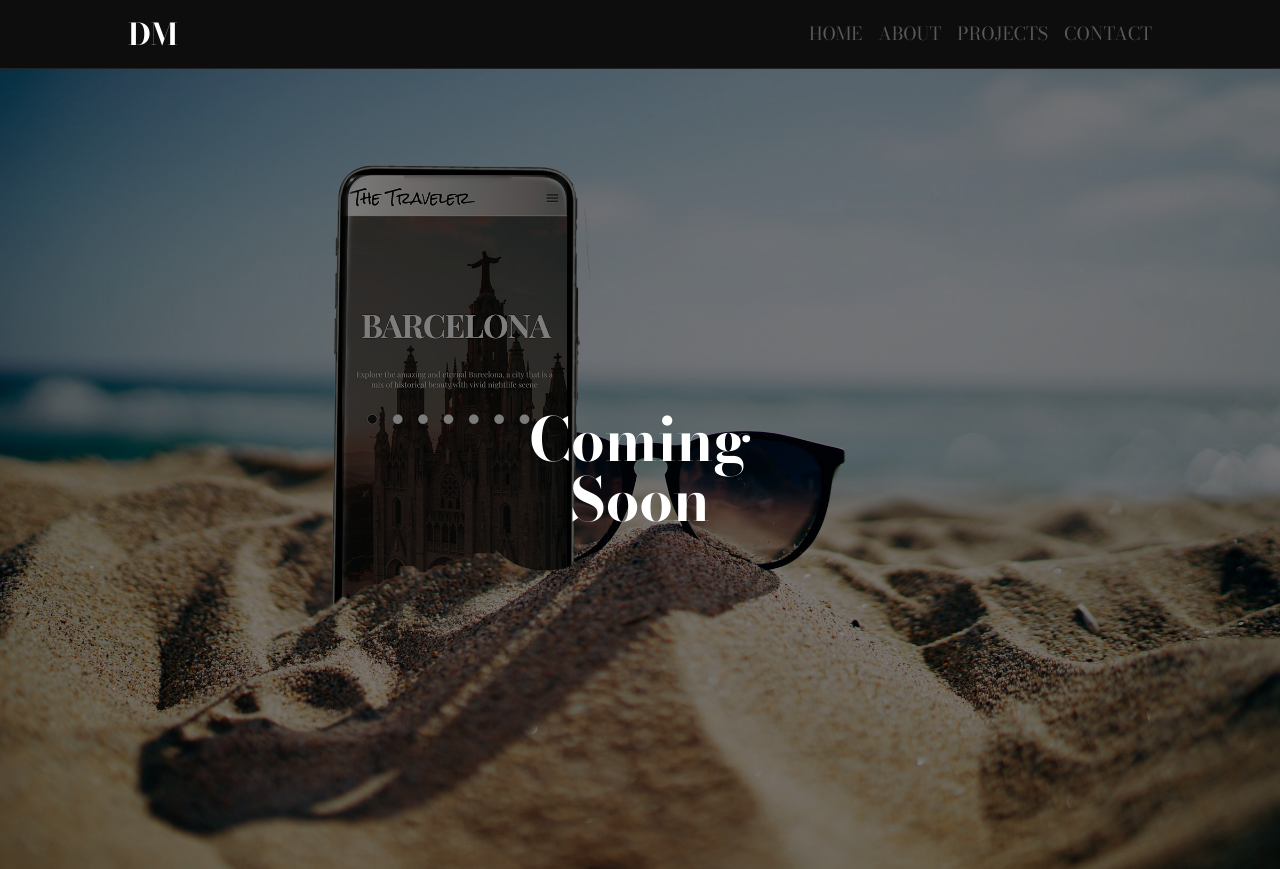
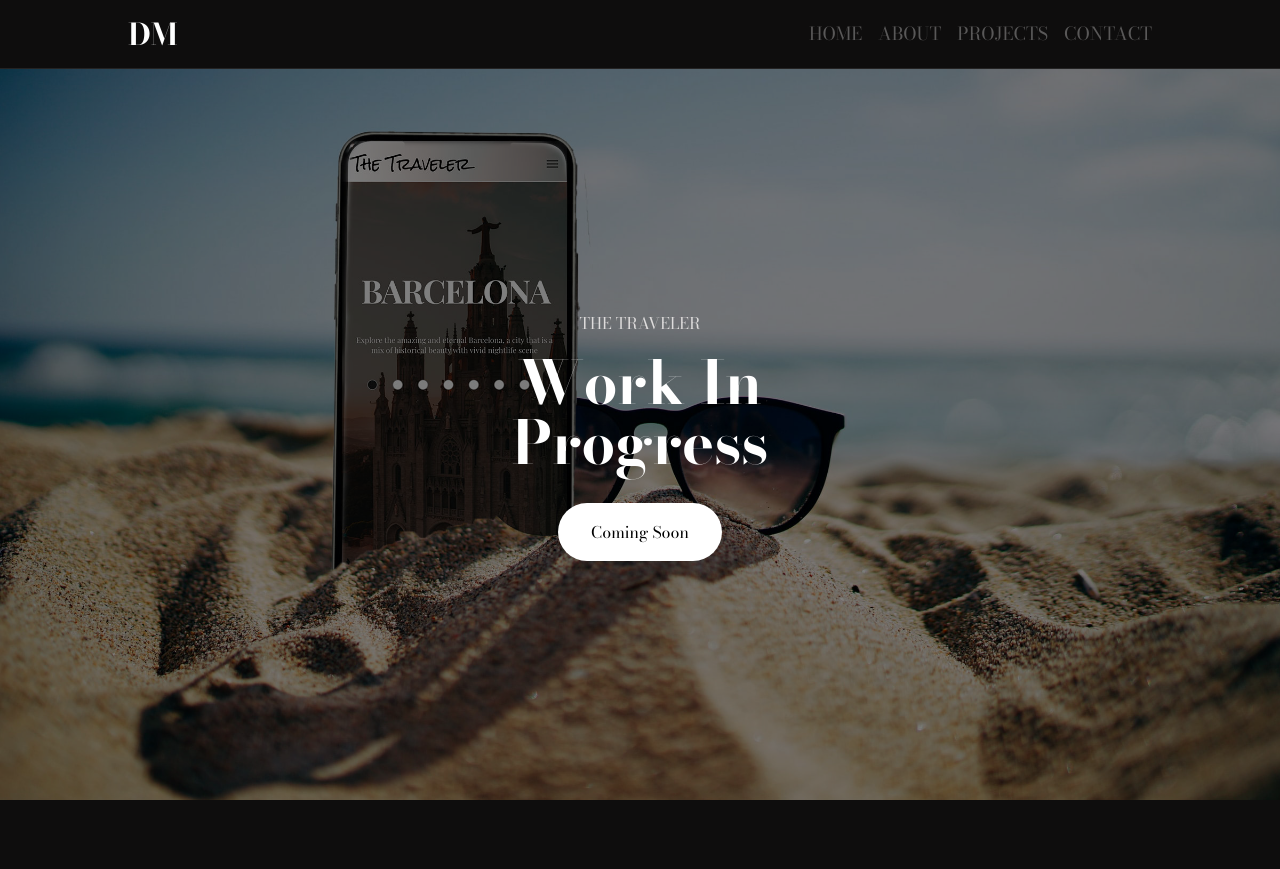
Before and after one commit to DarkoM996/nextjs-portfolio, a Next.js app: page /projects/travelwebsite in a window 1280 px wide. After the commit the page ends 800 px from the top, so only its background shows below. Built offline with nearby package versions, Linux system fonts and the light colour scheme.

Commit message:
Links in Contact done + case studies

```diff
--- a/app/contact/page.jsx
+++ b/app/contact/page.jsx
@@ -45,30 +45,33 @@ const page = () => {
               Email
             </button>
             <button className="px-8 py-4 rounded-3xl ring-1 ring-[#a59f9f] bg-black ">
-              Phone
+              <a href="https://www.linkedin.com/in/darko-mihajlovski-1bb4701b7">
+                LinkedIn
+              </a>
             </button>
           </div>
           {/* Social Media */}
           <div className="flex gap-4">
             <div className="p-4 text-2xl">
+              <a href="https://github.com/DarkoM996/nextjs-portfolio">
                 <p>
                   <FaGithub />
                 </p>
+              </a>
             </div>
             <div className="p-4 text-2xl">
+              <a href="https://dribbble.com/DarkoM_0-10">
                 <p>
                   <FaDribbble />
                 </p>
+              </a>
             </div>
             <div className="p-4 text-2xl">
+              <a href="https://www.behance.net/darkomihajlo">
                 <p>
                   <FaBehance />
                 </p>
-            </div>
-            <div className="p-4 text-2xl">
-              <p>
-                <FaLinkedinIn />
-              </p>
+              </a>
             </div>
           </div>
         </div>
--- a/app/projects/page.jsx
+++ b/app/projects/page.jsx
@@ -45,7 +45,7 @@ const page = () => {
         <ProjectItem
           title="Construction Website"
           backgroundImg={sixthGridPic}
-          projectUrl="/cofreelance"
+          projectUrl="/projects/cofreelance"
         />
       </div>
     </div>
--- a/app/projects/travelwebsite/page.jsx
+++ b/app/projects/travelwebsite/page.jsx
@@ -1,21 +1,34 @@
+"use client";
 import React from "react";
 import Image from "next/image";
 import gridPic from "../../images/12.jpg";
 
 const page = () => {
   return (
-    <div className="max-w-[1920px] h-screen mx-auto relative">
+    // h-[calc(100vh-4.3rem)] removes vertical scrollbar.
+    <div className="max-w-[1920px] h-[calc(100vh-4.3rem)] mx-auto relative overflow-hidden">
       <Image
         priority={true}
         src={gridPic}
-        fill
-        className="object-cover relative object-center"
+        fill={true}
+        sizes="(max-width: 768px) 100vw, 33vw"
+        // sizes="100vw"
+        // style={{ objectFit: "cover" }}
+        className="object-cover  object-center"
         alt="/"
       />
-      <div className="max-w-[1920px] h-[100%] mx-auto relative flex bg-black/50">
-        <h1 className="font-bold text-4xl md:text-6xl w-full flex flex-col justify-center items-center text-center">
-          Coming <br /> Soon
+      <div className="relative bg-black/50 max-w-[1920px] h-full flex flex-col justify-center items-center gap-4">
+        <p className="text-base leading-relaxed text-transform: uppercase text-center text-[#DEDCDC]">
+          The Traveler
+        </p>
+        <h1 className="font-bold text-6xl items-center text-center pb-4">
+          Work In <br />
+          Progress
         </h1>
+        {/* This is how to have a scroll to section in React + NextJs */}
+        <button className="px-8 py-4 rounded-full ring-1 ring-white bg-white text-black hover:bg-[#eee]">
+          Coming Soon
+        </button>
       </div>
     </div>
   );
```
Also changed, not shown: app/projects/cofreelance/page.jsx (renamed from app/projects/constructionwebsite/page.jsx). Lines whose indentation alone changed are shown as unchanged.
